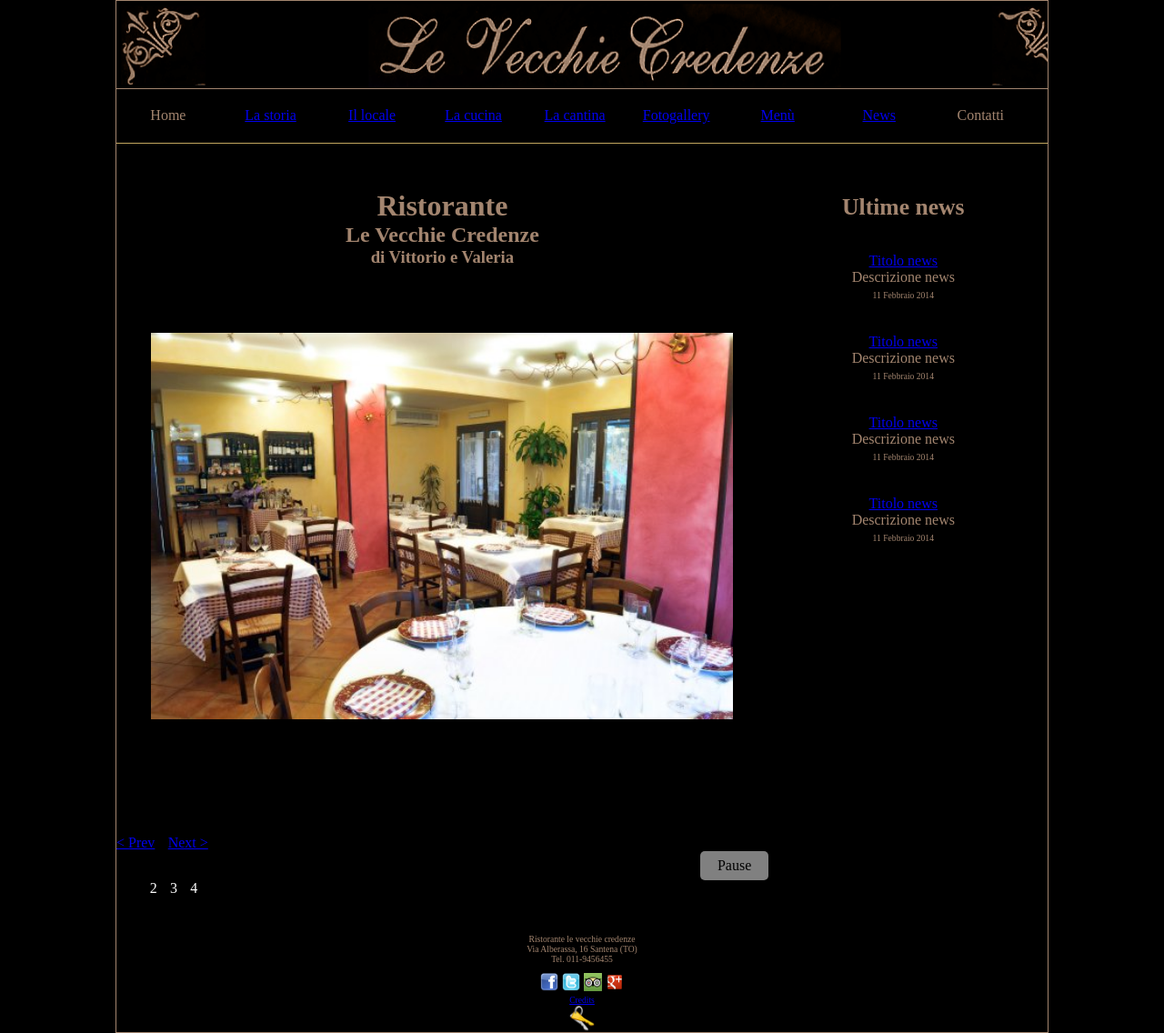
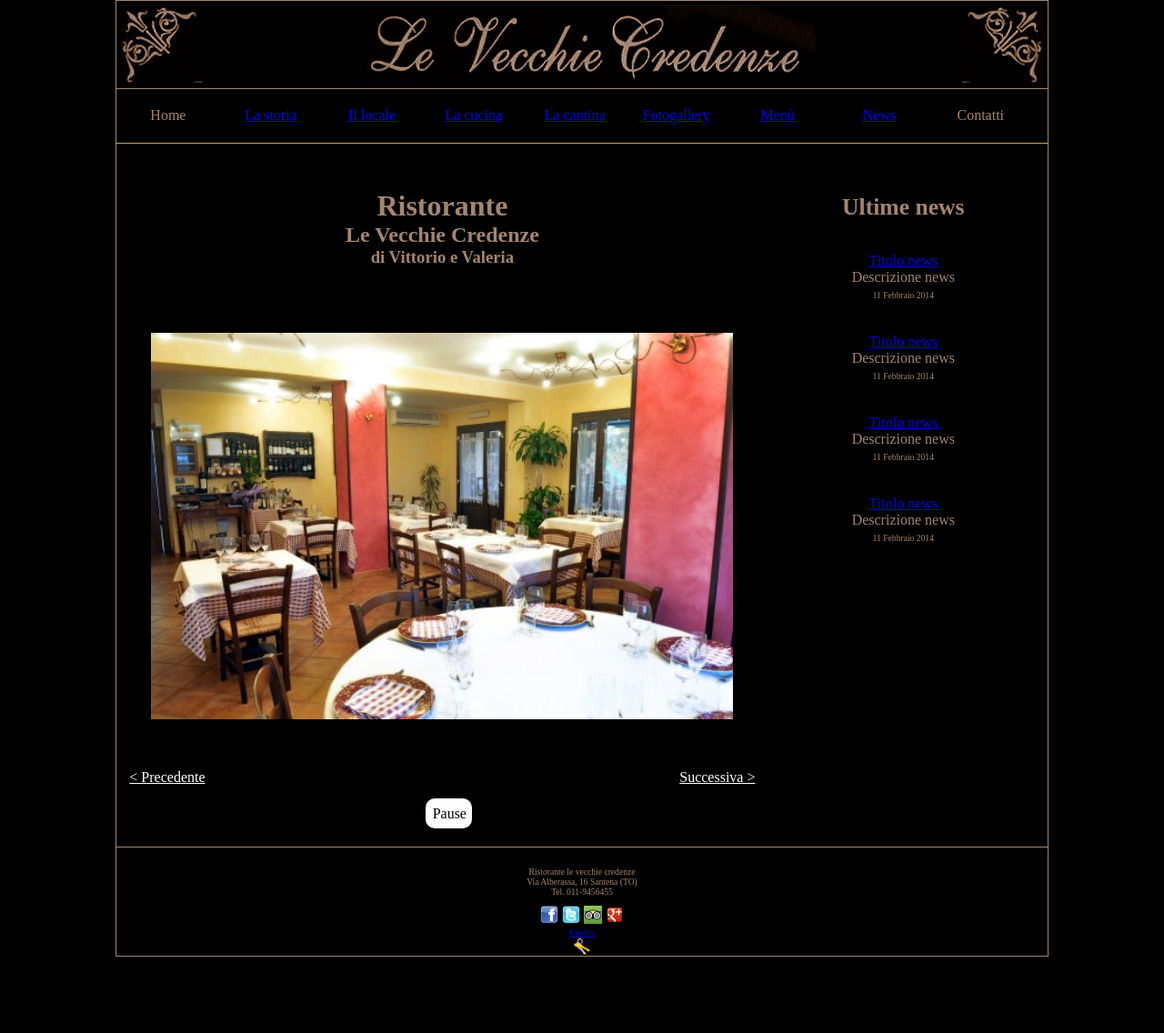
Before and after one commit to defra91/levecchiecredenze.it-php-, a PHP site: page / in a window 1280 px wide. Shown: the whole page at 91% size. After the commit the page ends 1052 px from the top, so only its background shows below. Run offline with PHP 8.4, Linux system fonts and the light colour scheme.

Commit message:
Finita slideshow

```diff
--- a/public-html/css/screen.css
+++ b/public-html/css/screen.css
@@ -161,6 +161,7 @@ div#footer {
 	text-align:center;
 	float: left;
 	color: #A3856F;
+	border-top: 1px solid #A3856F;
 }
 
 div#footer p {
@@ -180,8 +181,7 @@ a#credits_link{
 }
 
 img#private_key {
-	width: 30px;
-	height: 30px;
+	width: 2%;
 	display: block;
 	margin-right: auto;
 	margin-left: auto;
--- a/public-html/css/slideshow.css
+++ b/public-html/css/slideshow.css
@@ -1,7 +1,7 @@
 #slideshowWrapper{
-	position: relative;
 	width: 100%;
-	margin: auto;
+	margin: 0 auto;
+	float: left;
 }
 
 #slideshowWrapper img {
@@ -10,86 +10,36 @@
 
 #fssPrev {
 	float: left;
+	margin-left: 2%;
+	color: #FFF;
+}
+
+#fssNext {
+	color: #FFF;
+	float: right;
 	margin-right: 2%;
 }
 
-#fssNext {
-	float: left;
-}
-
 #fssPlayPause {
-	background: url(../images/white.png) repeat;
-	-moz-border-radius: 5px;
-	border-radius: 5px;
-	width: 60px;
+	background-color: #FFF;
+	-moz-border-radius: 10px;
+	border-radius: 10px;
+	width: 5%;
 	text-align: center;
-	display: block;
 	color: #000;
 	text-decoration: none;
-	float: right;
 	padding: 1%;
 	clear: both;
+	float: left;
+	margin-left: 47.5%;
+	margin-top: 2%;
 }
 
 ul#slideshow {
 	list-style: none;
-	margin: 10% auto;
+	margin-left: auto;
+	margin-right: auto;
+	margin-top: 10%;
+	margin-bottom: 0;
 	overflow: hidden;
 }
-
-p {
-	text-align:center;
-}
-
-#fssList {
-	list-style: none;
-	width: 100%;
-	margin: 0 auto;
-	float: left;
-}
-
-#fssList li {
-	display: inline;
-	margin-left: 2%;
-}
-
-#fssList li a {
-	color: #FFF;
-	text-decoration: none;
-}
-
-#fssList li.fssActive a {
-	font-weight: bold;
-	color: #000;
-}
-
-/*#top {
-	background: #3b5998;
-	width: 100%;
-	height: 40px;
-	margin-bottom: 20px;
-}
-
-#top h1 {
-	color: #fff;
-	font-weight: normal;
-	font-size: 18px;
-	padding: 7px 0 0 15px;
-}
-
-#top h1 span {
-	font-size: 11px;
-}
-
-#top h1 a {
-	text-decoration:underline;
-	color:#fff;
-}
-
-#top h1 a:hover {
-	text-decoration:none;
-}
-
-small a {
-	color:#000;
-}*/
--- a/public-html/js/fadeSlideShow.js
+++ b/public-html/js/fadeSlideShow.js
@@ -32,12 +32,12 @@ jQuery.fn.fadeSlideShow = function(options) {
 			PlayText: 'Play', // default play text
 			PauseText: 'Pause', // default pause text
 			NextElement: 'fssNext', // default id for next button
-			NextElementText: 'Next >', // default text for next button
+			NextElementText: 'Successiva >', // default text for next button
 			PrevElement: 'fssPrev', // default id for prev button
-			PrevElementText: '< Prev', // default text for prev button
-			ListElement: 'fssList', // default id for image / content controll list
-			ListLi: 'fssLi', // default class for li's in the image / content controll
-			ListLiActive: 'fssActive', // default class for active state in the controll list
+			PrevElementText: '< Precedente', // default text for prev button
+			//ListElement: 'fssList', // default id for image / content controll list
+			//ListLi: 'fssLi', // default class for li's in the image / content controll
+			//ListLiActive: 'fssActive', // default class for active state in the controll list
 			addListToId: false, // add the controll list to special id in your code - default false
 			allowKeyboardCtrl: true, // allow keyboard controlls left / right / space
 			autoplay: true // autoplay the slideshow
```
Also changed, not shown: public-html/images/banner_alt.png, public-html/images/left_arrow.jpg (added), public-html/images/right_arrow.jpg (added).
